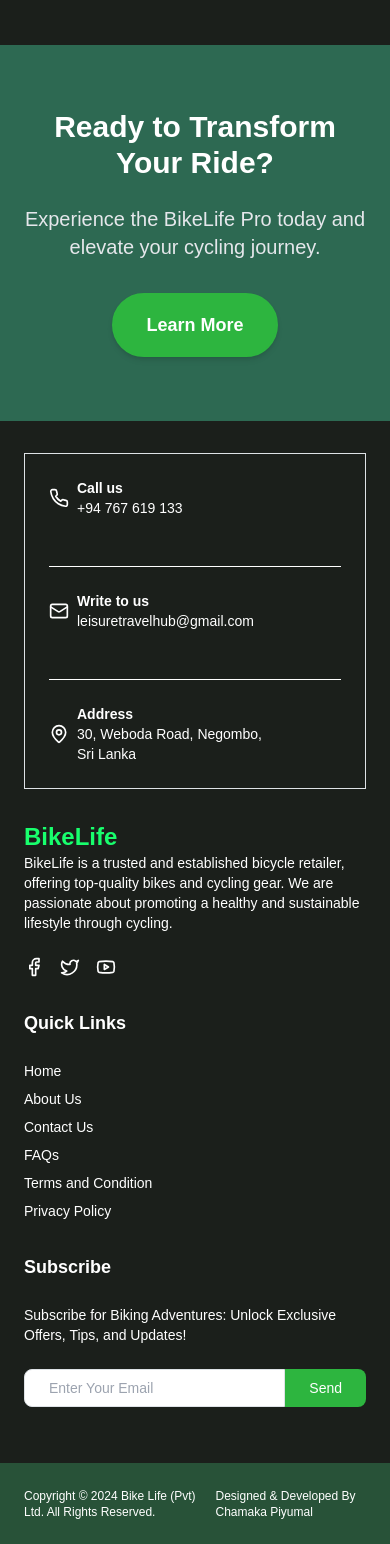
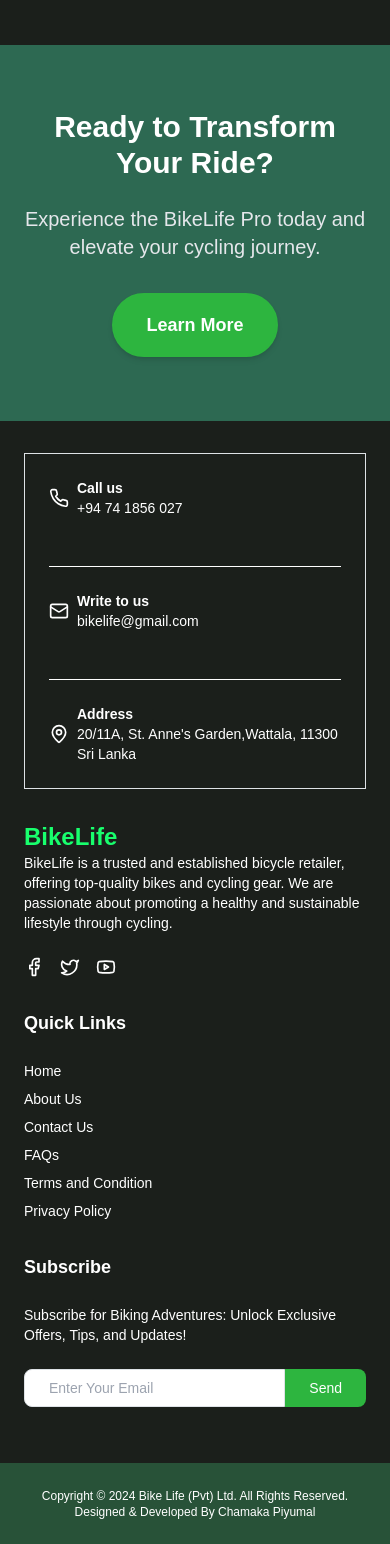
Before and after one commit to chamaxx9zp/bicycle-shop, a Next.js app: page / in a window 390 px wide. Shown: the part 3809-5353 px from the top of the page. Built offline with nearby package versions, Linux system fonts and the light colour scheme.

Commit message:
footer update

```diff
--- a/src/app/components/Footer.tsx
+++ b/src/app/components/Footer.tsx
@@ -5,7 +5,7 @@ import Link from 'next/link';
 
 export default function Footer() {
   return (
-    <footer className="bg-[#1b1f1b] text-white pt-8">
+    <footer className="bg-[rgb(27,31,27)] text-white pt-8">
       {/* Top contact bar */}
       <div className="container mx-auto px-4 mb-8">
         <div className="border p-4 flex flex-col md:flex-row justify-between items-start md:items-center text-sm">
@@ -13,7 +13,7 @@ export default function Footer() {
             <Phone className="w-5 h-5 mr-2 flex-shrink-0" />
             <div>
               <div className="font-semibold">Call us</div>
-              <div>+94 767 619 133</div>
+              <div>+94 74 1856 027 </div>
             </div>
           </div>
           <div className="hidden md:block w-px h-12 bg-white mx-4"></div>
@@ -22,7 +22,7 @@ export default function Footer() {
             <Mail className="w-5 h-5 mr-2 flex-shrink-0" />
             <div>
               <div className="font-semibold">Write to us</div>
-              <div>leisuretravelhub@gmail.com</div>
+              <div>bikelife@gmail.com</div>
             </div>
           </div>
           <div className="hidden md:block w-px h-12 bg-white mx-4"></div>
@@ -31,7 +31,7 @@ export default function Footer() {
             <MapPin className="w-5 h-5 mr-2 flex-shrink-0" />
             <div>
               <div className="font-semibold">Address</div>
-              <div>30, Weboda Road, Negombo,</div>
+              <div>20/11A, St. Anne&apos;s Garden,Wattala, 11300</div>
               <div>Sri Lanka</div>
             </div>
           </div>
@@ -41,8 +41,7 @@ export default function Footer() {
       {/* Main footer content */}
       <div className="container mx-auto px-4 grid grid-cols-1 md:grid-cols-3 gap-8 mb-8">
         {/* Company info */}
-        <div>
-          {/* <img src="/placeholder.svg?height=50&width=200" alt="Bike Life" className="mb-4" /> */}
+        <div className=''>
           <Link href="/" className="text-2xl font-bold text-[#18ff6d]">
             BikeLife
           </Link>
@@ -104,8 +103,8 @@ export default function Footer() {
       </div>
 
       {/* Bottom bar */}
-      <div className="bg-[#285238]">
-      <div className="container mx-auto px-4 text-xs border-t border-[#285238] py-4 flex justify-between items-center">
+      <div className="bg-[#285238] text-center">
+      <div className="container mx-auto px-4 text-xs border-t border-[#285238] py-4 md:flex md:justify-between items-center">
         <div>Copyright © 2024 Bike Life (Pvt) Ltd. All Rights Reserved.</div>
         <div>
           Designed & Developed By{" "}
```
